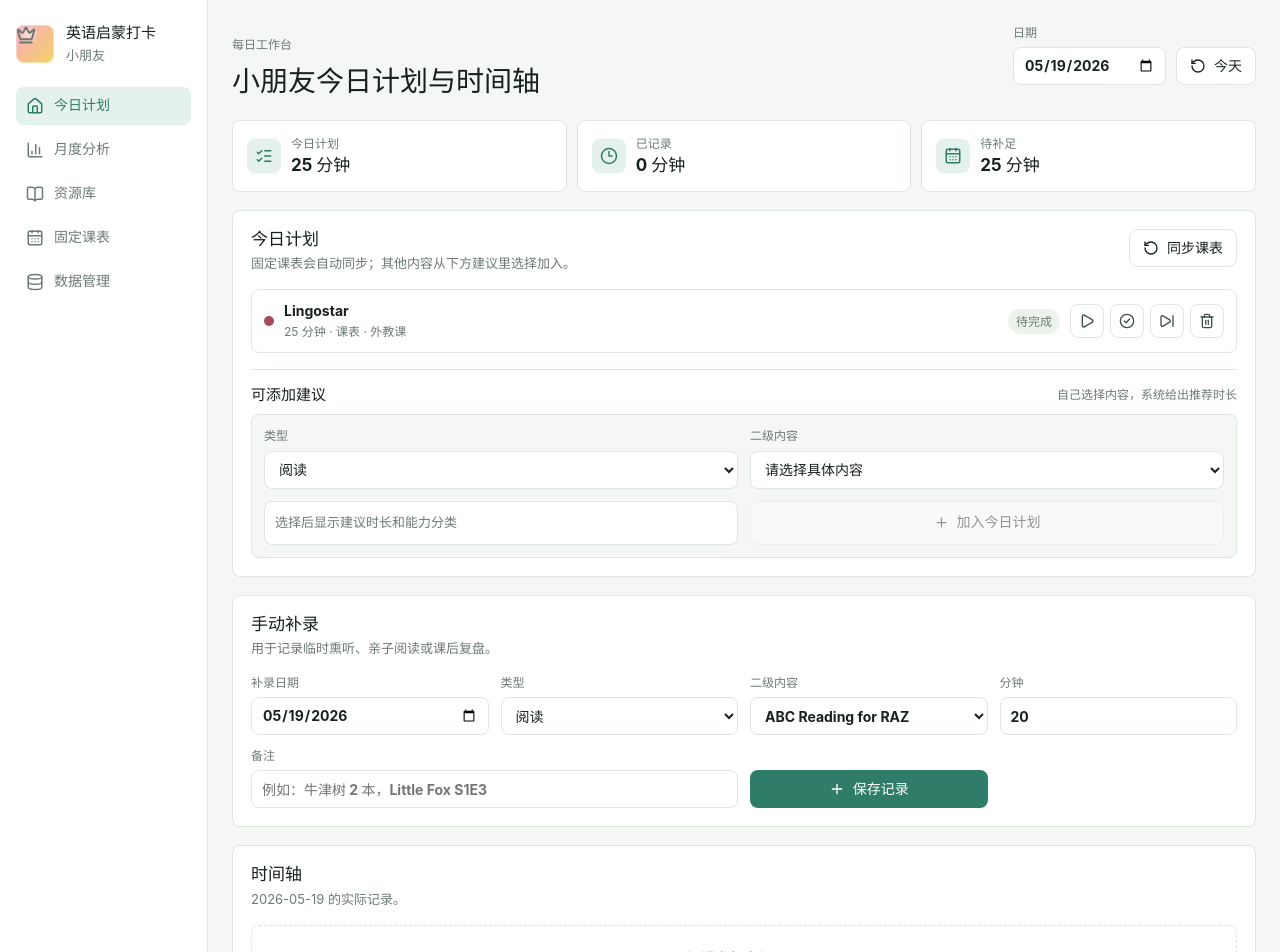
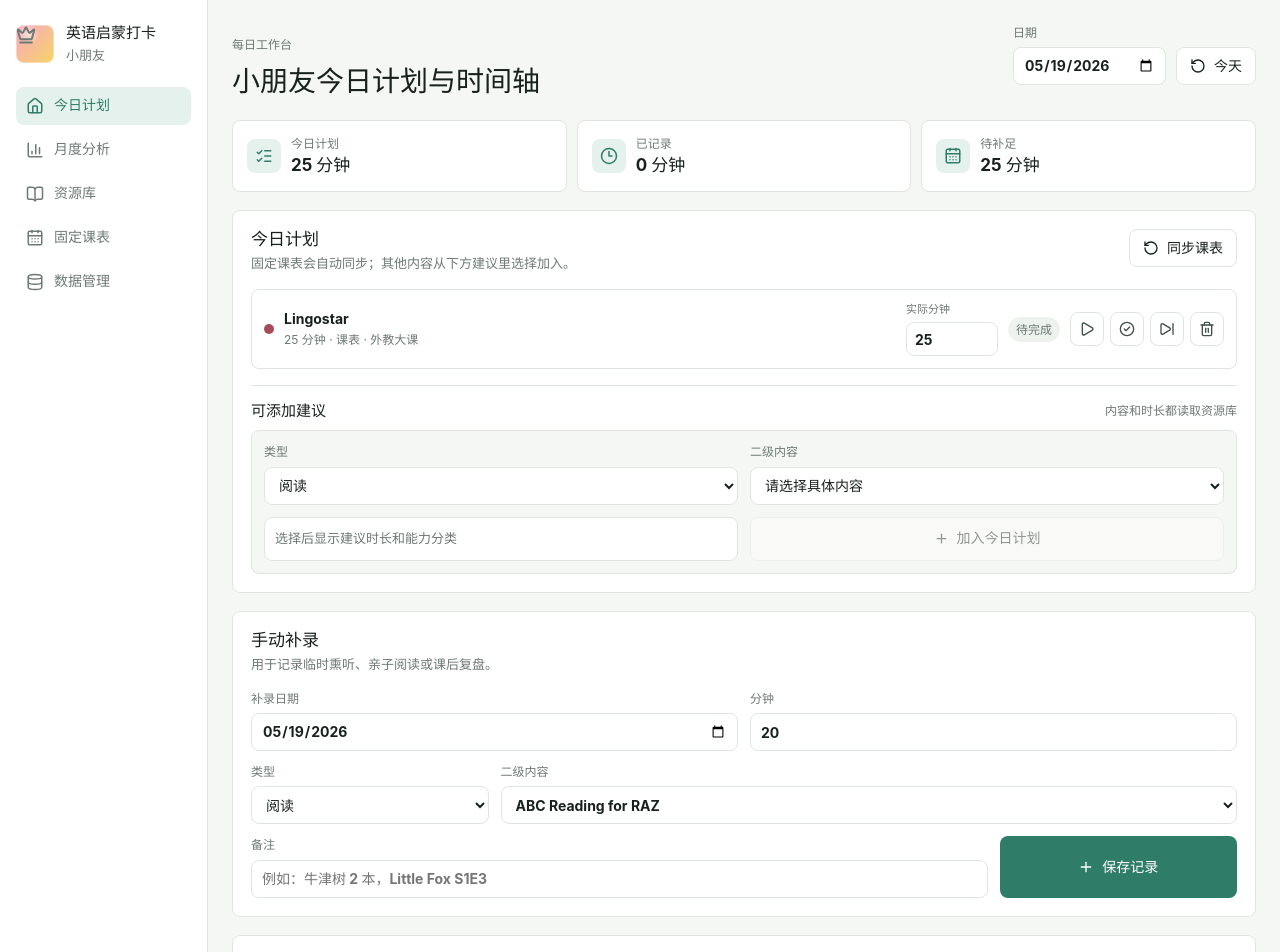
Before and after one commit to brightbread-Ji/English-Check-in-History, a React (Vite) app: page / in a window 1280 px wide. Shown: the top 952 px of the page. Built offline with nearby package versions, Linux system fonts and the light colour scheme.

Commit message:
Improve planning records and actual analytics

```diff
--- a/src/App.css
+++ b/src/App.css
@@ -367,6 +367,20 @@ button {
   font-size: 13px;
 }
 
+.section-meta {
+  display: grid;
+  justify-items: end;
+  gap: 3px;
+  color: var(--muted);
+  font-size: 12px;
+  white-space: nowrap;
+}
+
+.section-meta strong {
+  color: var(--text-strong);
+  font-size: 17px;
+}
+
 .plan-list,
 .resource-table,
 .schedule-list,
@@ -390,7 +404,7 @@ button {
 }
 
 .plan-row {
-  grid-template-columns: 10px minmax(0, 1fr) auto auto;
+  grid-template-columns: 10px minmax(0, 1fr) 92px auto auto;
 }
 
 .plan-row.done {
@@ -446,6 +460,23 @@ button {
   padding: 4px 8px;
   font-size: 12px;
   font-weight: 720;
+}
+
+.plan-minute-control {
+  min-width: 0;
+  gap: 4px;
+}
+
+.plan-minute-control span {
+  color: var(--muted);
+  font-size: 11px;
+  font-weight: 680;
+}
+
+.plan-minute-control input {
+  width: 92px;
+  height: 34px;
+  padding: 0 8px;
 }
 
 .row-actions {
@@ -570,6 +601,28 @@ button {
   grid-template-columns: repeat(4, minmax(0, 1fr));
   gap: 12px;
   align-items: end;
+}
+
+.manual-date-field,
+.manual-minutes-field {
+  grid-column: span 2;
+}
+
+.manual-type-field {
+  grid-column: span 1;
+}
+
+.manual-resource-field {
+  grid-column: span 3;
+}
+
+.manual-note-field {
+  grid-column: span 3;
+}
+
+.manual-save-button {
+  width: 100%;
+  align-self: stretch;
 }
 
 .form-grid {
@@ -1054,13 +1107,26 @@ button {
     grid-column: auto;
   }
 
+  .manual-date-field,
+  .manual-minutes-field,
+  .manual-type-field,
+  .manual-resource-field,
+  .manual-note-field {
+    grid-column: auto;
+  }
+
   .plan-row {
     grid-template-columns: 10px minmax(0, 1fr);
   }
 
+  .plan-minute-control,
   .status-pill,
   .row-actions {
     grid-column: 2;
+  }
+
+  .plan-minute-control input {
+    width: 100%;
   }
 
   .row-actions {
--- a/src/App.tsx
+++ b/src/App.tsx
@@ -51,10 +51,8 @@ import {
   createMonthlyAdvice,
   formatClock,
   formatMinutes,
-  generateDailySuggestions,
   generateDailyPlan,
   generateScheduledPlan,
-  getMonthDates,
   todayKey,
 } from './planner'
 import type {
@@ -190,7 +188,7 @@ function resourcesForCategory(resources: Resource[], category: Ability) {
     }
 
     if (category === 'speaking') {
-      return resource.abilities.includes('speaking') && resource.type !== 'live-class'
+      return resource.abilities.includes('speaking') || resource.type === 'live-class'
     }
 
     return resource.abilities.includes(category)
@@ -235,6 +233,19 @@ function buildDonutGradient(items: ReturnType<typeof buildAbilityBreakdown>) {
   })
 
   return `conic-gradient(${segments.join(', ')})`
+}
+
+function buildYearlyActualSummary(year: number, sessions: StudySession[]) {
+  return Array.from({ length: 12 }, (_, index) => {
+    const month = `${year}-${String(index + 1).padStart(2, '0')}`
+    return {
+      month,
+      label: `${index + 1}月`,
+      minutes: sessions
+        .filter((session) => session.date.startsWith(month))
+        .reduce((sum, session) => sum + session.minutes, 0),
+    }
+  })
 }
 
 function compactMinutes(minutes: number) {
@@ -280,6 +291,7 @@ function App() {
   const [activeSession, setActiveSession] = useState<ActiveSession | null>(null)
   const [resourceDraft, setResourceDraft] = useState<ResourceDraft>(emptyResourceDraft)
   const [scheduleDraft, setScheduleDraft] = useState<ScheduleDraft>(emptyScheduleDraft)
+  const [actualMinutesByPlan, setActualMinutesByPlan] = useState<Record<string, number>>({})
   const [manualDraft, setManualDraft] = useState<ManualDraft>({
     date: todayKey(),
     ability: 'reading',
@@ -292,6 +304,7 @@ function App() {
   const resourceEditorRef = useRef<HTMLElement | null>(null)
 
   const selectedMonth = selectedDate.slice(0, 7)
+  const selectedYear = Number(selectedMonth.slice(0, 4))
 
   const showToast = useCallback((message: string) => {
     setToast(message)
@@ -346,6 +359,7 @@ function App() {
 
   const selectDate = async (date: string) => {
     setSelectedDate(date)
+    setActualMinutesByPlan({})
     setManualDraft((draft) => ({ ...draft, date }))
     await loadData(date)
   }
@@ -358,14 +372,6 @@ function App() {
     [planItems, selectedDate],
   )
 
-  const dailySuggestions = useMemo(
-    () =>
-      settings
-        ? generateDailySuggestions(selectedDate, resources, schedules, settings, datePlans)
-        : [],
-    [datePlans, resources, schedules, selectedDate, settings],
-  )
-
   const dateSessions = useMemo(
     () =>
       sessions
@@ -378,6 +384,7 @@ function App() {
     () => buildMonthlySummary(selectedMonth, resources, planItems, sessions),
     [planItems, resources, selectedMonth, sessions],
   )
+  const yearlySummary = useMemo(() => buildYearlyActualSummary(selectedYear, sessions), [selectedYear, sessions])
 
   const advice = useMemo(() => createMonthlyAdvice(monthlySummary), [monthlySummary])
   const todayAbilityBreakdown = useMemo(() => buildAbilityBreakdown(datePlans, resources), [datePlans, resources])
@@ -386,18 +393,19 @@ function App() {
   const todayPlanned = datePlans.reduce((sum, plan) => sum + plan.plannedMinutes, 0)
   const todayActual = dateSessions.reduce((sum, session) => sum + session.minutes, 0)
   const todayRemaining = Math.max(0, todayPlanned - todayActual)
+  const monthlyStudyDays = monthlySummary.byDay.filter((day) => day.actual > 0).length
+  const monthlyActualAverage = monthlyStudyDays > 0 ? Math.round(monthlySummary.totalMinutes / monthlyStudyDays) : 0
+  const yearlyTotalMinutes = yearlySummary.reduce((sum, item) => sum + item.minutes, 0)
+  const yearlyActiveMonths = yearlySummary.filter((item) => item.minutes > 0).length
   const enabledResources = resources.filter((resource) => resource.enabled)
   const plannedResourceIds = new Set(datePlans.map((plan) => plan.resourceId))
   const suggestionResourceOptions = resourcesForCategory(enabledResources, selectedSuggestionCategory).filter(
     (resource) => !plannedResourceIds.has(resource.id),
   )
-  const suggestionByResourceId = new Map(dailySuggestions.map((suggestion) => [suggestion.resourceId, suggestion]))
   const selectedSuggestionResource = suggestionResourceOptions.find(
     (resource) => resource.id === selectedSuggestionResourceId,
   )
-  const selectedSuggestionMinutes = selectedSuggestionResource
-    ? (suggestionByResourceId.get(selectedSuggestionResource.id)?.plannedMinutes ?? selectedSuggestionResource.defaultMinutes)
-    : 0
+  const selectedSuggestionMinutes = selectedSuggestionResource?.defaultMinutes ?? 0
   const selectedAvatar = getAvatar(settings?.childAvatarId)
   const birthYears = Array.from({ length: 12 }, (_, index) => new Date().getFullYear() - index)
   const childAgeLabel = settings ? calculateAgeLabel(settings.childBirthYear, settings.childBirthMonth) : ''
@@ -524,30 +532,11 @@ function App() {
     showToast('建议已加入今日计划')
   }
 
-  const generateMonthPlans = async () => {
-    if (!settings) {
-      return
-    }
-
-    let added = 0
-    for (const date of getMonthDates(selectedMonth)) {
-      const count = await db.planItems.where('date').equals(date).count()
-      if (count === 0) {
-        const generated = generateDailyPlan(date, resources, schedules)
-        if (generated.length > 0) {
-          await db.planItems.bulkPut(generated)
-          added += generated.length
-        }
-      }
-    }
-    await loadData(selectedDate)
-    showToast(added > 0 ? `已生成 ${added} 个计划项` : '本月计划已存在')
-  }
-
-  const completeAsPlanned = async (plan: PlanItem) => {
+  const completeAsPlanned = async (plan: PlanItem, actualMinutes = plan.plannedMinutes) => {
     const resource = getResource(resources, plan.resourceId)
+    const minutes = Math.max(1, Math.round(Number(actualMinutes) || plan.plannedMinutes))
     const endTime = formatClock(new Date())
-    const startTime = addMinutesToTime(endTime, -plan.plannedMinutes)
+    const startTime = addMinutesToTime(endTime, -minutes)
 
     await db.sessions.add({
       id: newId('session'),
@@ -556,14 +545,19 @@ function App() {
       ability: primaryAbility(resource),
       startTime,
       endTime,
-      minutes: plan.plannedMinutes,
-      note: '按计划完成',
+      minutes,
+      note: minutes === plan.plannedMinutes ? '按建议时间完成' : '按实际分钟完成',
       planItemId: plan.id,
       createdAt: new Date().toISOString(),
     })
     await db.planItems.update(plan.id, { status: 'done' })
+    setActualMinutesByPlan((draft) => {
+      const next = { ...draft }
+      delete next[plan.id]
+      return next
+    })
     await loadData(selectedDate)
-    showToast('已按计划记录')
+    showToast('已按实际分钟记录')
   }
 
   const skipPlan = async (plan: PlanItem) => {
@@ -789,6 +783,7 @@ function App() {
                     datePlans.map((plan) => {
                       const resource = getResource(resources, plan.resourceId)
                       const isActive = activeSession?.planItemId === plan.id
+                      const actualMinutes = actualMinutesByPlan[plan.id] ?? plan.plannedMinutes
                       return (
                         <article key={plan.id} className={`plan-row ${plan.status}`}>
                           <span className="resource-dot" style={{ background: resource?.color }} />
@@ -799,6 +794,21 @@ function App() {
                               {resource ? abilityLabels[primaryAbility(resource)] : '未分类'}
                             </span>
                           </div>
+                          <label className="plan-minute-control">
+                            <span>实际分钟</span>
+                            <input
+                              type="number"
+                              min={1}
+                              value={actualMinutes}
+                              onChange={(event) =>
+                                setActualMinutesByPlan((draft) => ({
+                                  ...draft,
+                                  [plan.id]: Number(event.target.value),
+                                }))
+                              }
+                              disabled={plan.status === 'done'}
+                            />
+                          </label>
                           <span className="status-pill">{statusLabels[plan.status]}</span>
                           <div className="row-actions">
                             {isActive ? (
@@ -826,9 +836,9 @@ function App() {
                             <button
                               type="button"
                               className="icon-button"
-                              title="按计划完成"
-                              aria-label="按计划完成"
-                              onClick={() => completeAsPlanned(plan)}
+                              title="按实际分钟完成"
+                              aria-label="按实际分钟完成"
+                              onClick={() => completeAsPlanned(plan, actualMinutes)}
                               disabled={plan.status === 'done'}
                             >
                               <CheckCircle2 size={16} aria-hidden="true" />
@@ -862,7 +872,7 @@ function App() {
                 <div className="suggestion-block">
                   <div className="suggestion-head">
                     <h3>可添加建议</h3>
-                    <span>自己选择内容，系统给出推荐时长</span>
+                    <span>内容和时长都读取资源库</span>
                   </div>
                   <div className="suggestion-picker">
                     <label>
@@ -895,7 +905,7 @@ function App() {
                         disabled={suggestionResourceOptions.length === 0}
                       >
                         <option value="">
-                          {suggestionResourceOptions.length === 0 ? '该类型今天暂无可添加内容' : '请选择具体内容'}
+                          {suggestionResourceOptions.length === 0 ? '该类型暂无可添加内容或已在今日计划' : '请选择具体内容'}
                         </option>
                         {suggestionResourceOptions.map((resource) => (
                           <option key={resource.id} value={resource.id}>
@@ -912,7 +922,7 @@ function App() {
                           <div>
                             <strong>{selectedSuggestionResource.name}</strong>
                             <span>
-                              建议 {formatMinutes(selectedSuggestionMinutes)} ·{' '}
+                              默认 {formatMinutes(selectedSuggestionMinutes)} · {resourceTypeLabels[selectedSuggestionResource.type]} ·{' '}
                               {abilityLabels[primaryAbility(selectedSuggestionResource)]}
                             </span>
                           </div>
@@ -943,7 +953,7 @@ function App() {
                   </div>
                 </div>
                 <div className="manual-grid">
-                  <label>
+                  <label className="manual-date-field">
                     <span>补录日期</span>
                     <input
                       type="date"
@@ -951,7 +961,18 @@ function App() {
                       onChange={(event) => setManualDraft((draft) => ({ ...draft, date: event.target.value }))}
                     />
                   </label>
-                  <label>
+                  <label className="manual-minutes-field">
+                    <span>分钟</span>
+                    <input
+                      type="number"
+                      min={1}
+                      value={manualDraft.minutes}
+                      onChange={(event) =>
+                        setManualDraft((draft) => ({ ...draft, minutes: Number(event.target.value) }))
+                      }
+                    />
+                  </label>
+                  <label className="manual-type-field">
                     <span>类型</span>
                     <select
                       value={manualDraft.ability}
@@ -972,7 +993,7 @@ function App() {
                       ))}
                     </select>
                   </label>
-                  <label>
+                  <label className="manual-resource-field">
                     <span>二级内容</span>
                     <select
                       value={selectedManualResource?.id ?? ''}
@@ -987,18 +1008,7 @@ function App() {
                       ))}
                     </select>
                   </label>
-                  <label>
-                    <span>分钟</span>
-                    <input
-                      type="number"
-                      min={1}
-                      value={manualDraft.minutes}
-                      onChange={(event) =>
-                        setManualDraft((draft) => ({ ...draft, minutes: Number(event.target.value) }))
-                      }
-                    />
-                  </label>
-                  <label className="wide-field">
+                  <label className="manual-note-field">
                     <span>备注</span>
                     <input
                       value={manualDraft.note}
@@ -1006,7 +1016,7 @@ function App() {
                       placeholder="例如：牛津树 2 本，Little Fox S1E3"
                     />
                   </label>
-                  <button type="button" className="primary-button" onClick={addManualSession}>
+                  <button type="button" className="primary-button manual-save-button" onClick={addManualSession}>
                     <Plus size={16} aria-hidden="true" />
                     保存记录
                   </button>
@@ -1062,10 +1072,10 @@ function App() {
           <section className="analysis-layout">
             <div className="metric-row">
               <Metric label="本月总时长" value={formatMinutes(monthlySummary.totalMinutes)} icon={<Clock3 size={18} />} />
-              <Metric label="计划完成率" value={`${monthlySummary.completionRate}%`} icon={<CheckCircle2 size={18} />} />
+              <Metric label="本月学习天数" value={`${monthlyStudyDays} 天`} icon={<CheckCircle2 size={18} />} />
               <Metric
-                label="日均时长"
-                value={formatMinutes(Math.round(monthlySummary.totalMinutes / new Date(Number(selectedMonth.slice(0, 4)), Number(selectedMonth.slice(5, 7)), 0).getDate()))}
+                label="学习日均时长"
+                value={formatMinutes(monthlyActualAverage)}
                 icon={<BarChart3 size={18} />}
               />
             </div>
@@ -1073,13 +1083,9 @@ function App() {
             <section className="panel">
               <div className="section-head">
                 <div>
-                  <h2>月度趋势</h2>
-                  <p>计划分钟和实际分钟对比。</p>
-                </div>
-                <button type="button" className="ghost-button" onClick={generateMonthPlans}>
-                  <CalendarDays size={16} aria-hidden="true" />
-                  生成本月计划
-                </button>
+                  <h2>月度实际趋势</h2>
+                  <p>只统计已打卡和补录的实际分钟数。</p>
+                </div>
               </div>
               <div className="chart-wrap">
                 <ResponsiveContainer width="100%" height={260}>
@@ -1088,9 +1094,32 @@ function App() {
                     <XAxis dataKey="date" tickFormatter={(value) => value.slice(8)} tickLine={false} axisLine={false} />
                     <YAxis tickLine={false} axisLine={false} width={34} />
                     <Tooltip />
-                    <Line type="monotone" dataKey="planned" name="计划" stroke="#8f5f3f" strokeWidth={2} dot={false} />
-                    <Line type="monotone" dataKey="actual" name="实际" stroke="#2f7d68" strokeWidth={2} dot={false} />
+                    <Line type="monotone" dataKey="actual" name="实际分钟" stroke="#2f7d68" strokeWidth={2.4} dot={false} />
                   </LineChart>
+                </ResponsiveContainer>
+              </div>
+            </section>
+
+            <section className="panel">
+              <div className="section-head">
+                <div>
+                  <h2>{selectedYear} 年度分析</h2>
+                  <p>按月汇总实际学习时间，方便看长期节奏。</p>
+                </div>
+                <div className="section-meta">
+                  <strong>{formatMinutes(yearlyTotalMinutes)}</strong>
+                  <span>{yearlyActiveMonths} 个月有记录</span>
+                </div>
+              </div>
+              <div className="chart-wrap">
+                <ResponsiveContainer width="100%" height={280}>
+                  <BarChart data={yearlySummary}>
+                    <CartesianGrid stroke="#e7e4da" vertical={false} />
+                    <XAxis dataKey="label" tickLine={false} axisLine={false} />
+                    <YAxis tickLine={false} axisLine={false} width={42} />
+                    <Tooltip />
+                    <Bar dataKey="minutes" name="实际分钟" fill="#2f7d68" radius={[5, 5, 0, 0]} />
+                  </BarChart>
                 </ResponsiveContainer>
               </div>
             </section>
@@ -1099,8 +1128,8 @@ function App() {
               <section className="panel">
                 <div className="section-head">
                   <div>
-                    <h2>按资源</h2>
-                    <p>看教材和内容投入是否偏科。</p>
+                    <h2>实际按资源</h2>
+                    <p>按本月已记录时间汇总教材和内容。</p>
                   </div>
                 </div>
                 <div className="chart-wrap">
@@ -1123,8 +1152,8 @@ function App() {
               <section className="panel">
                 <div className="section-head">
                   <div>
-                    <h2>按能力</h2>
-                    <p>阅读、听力、口语和外教课配比。</p>
+                    <h2>实际按能力</h2>
+                    <p>阅读、听力、口语和外教大课配比。</p>
                   </div>
                 </div>
                 <div className="chart-wrap">
@@ -1301,7 +1330,7 @@ function App() {
               <div className="section-head">
                 <div>
                   <h2>{scheduleDraft.id ? '编辑课表' : '新增课表'}</h2>
-                  <p>固定外教课会优先进入每日计划。</p>
+                  <p>固定外教大课会优先进入每日计划。</p>
                 </div>
               </div>
               <div className="form-grid">
@@ -1617,7 +1646,7 @@ function App() {
         <section className="inspector-block">
           <p className="eyebrow">{selectedMonth} 汇总</p>
           <strong>{formatMinutes(monthlySummary.totalMinutes)}</strong>
-          <span>计划 {formatMinutes(monthlySummary.plannedMinutes)} · 完成率 {monthlySummary.completionRate}%</span>
+          <span>{monthlyStudyDays} 天有记录 · 学习日均 {formatMinutes(monthlyActualAverage)}</span>
         </section>
 
         <section className="inspector-block">
--- a/src/labels.ts
+++ b/src/labels.ts
@@ -4,13 +4,13 @@ export const abilityLabels: Record<Ability, string> = {
   reading: '阅读',
   listening: '听力',
   speaking: '口语',
-  class: '外教课',
+  class: '外教大课',
 }
 
 export const resourceTypeLabels: Record<ResourceType, string> = {
   'graded-reader': '分级阅读',
   app: '学习软件',
-  'live-class': '外教课程',
+  'live-class': '外教大课',
   'audio-video': '熏听内容',
   review: '复盘备注',
 }
```
Also changed, not shown: src/planner.ts (+2 -6 lines).
